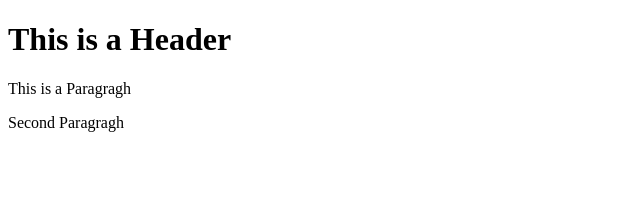
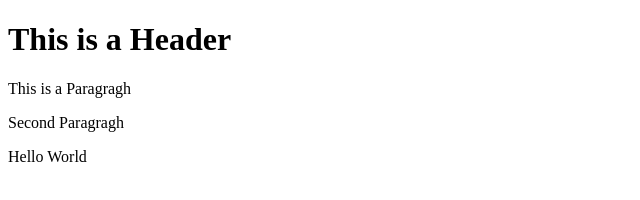
Before and after one commit to GBravo13/git.test, a website: page index.html in a window 1280 px wide. Shown: the whole page, without its empty margins (0-640 px from the left). Drawn offline with Linux system fonts and the light colour scheme.

```diff
--- a/index.html
+++ b/index.html
@@ -4,5 +4,6 @@
         <h1>This is a Header</h1>
         <p>This is a Paragragh</p>
         <p>Second Paragragh</p>
+        <p>Hello World</p>
     </body>
 </html>
```
Also changed, not shown: package.json (added, +24 -0 lines), 2 other files.
